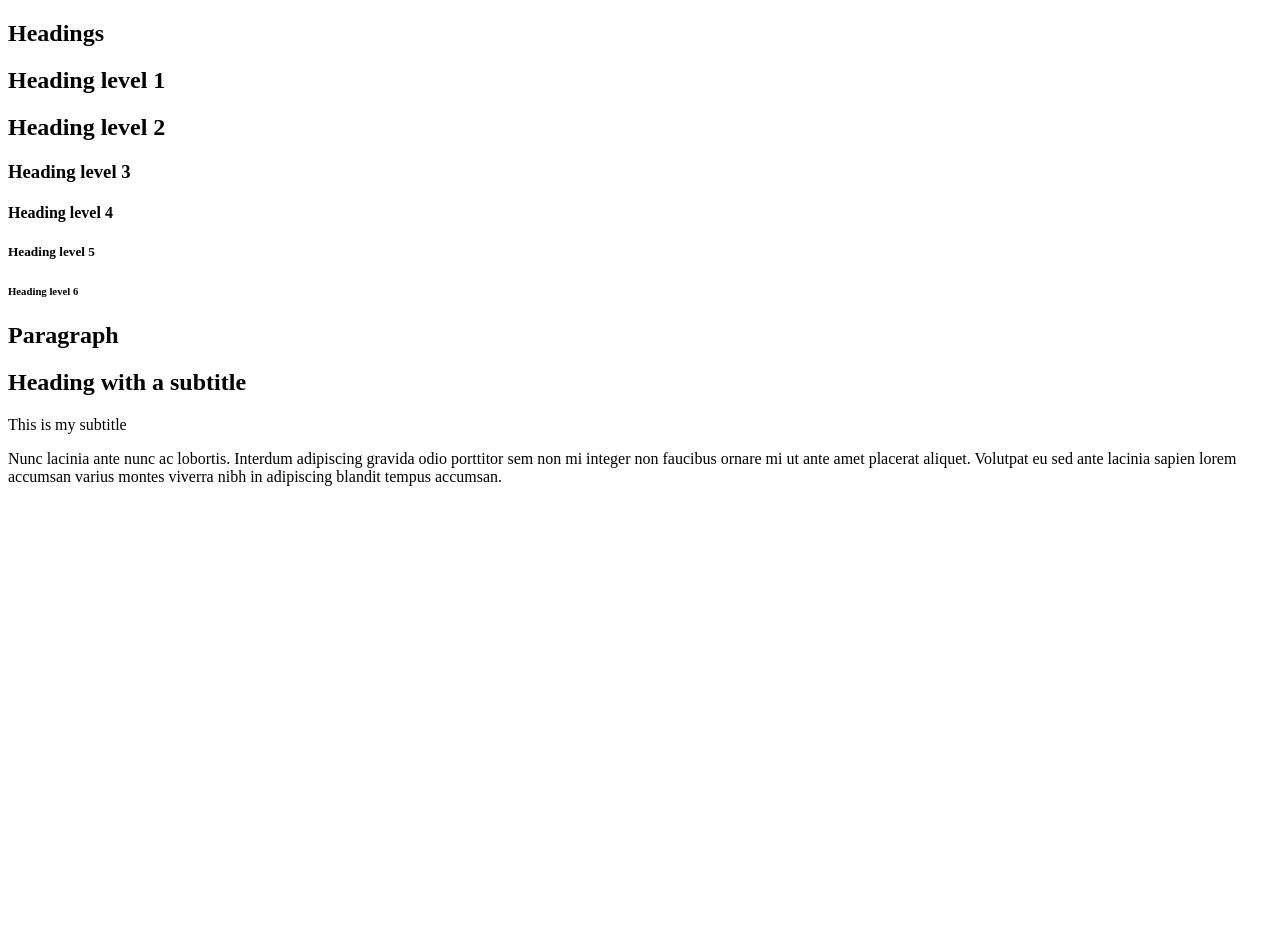
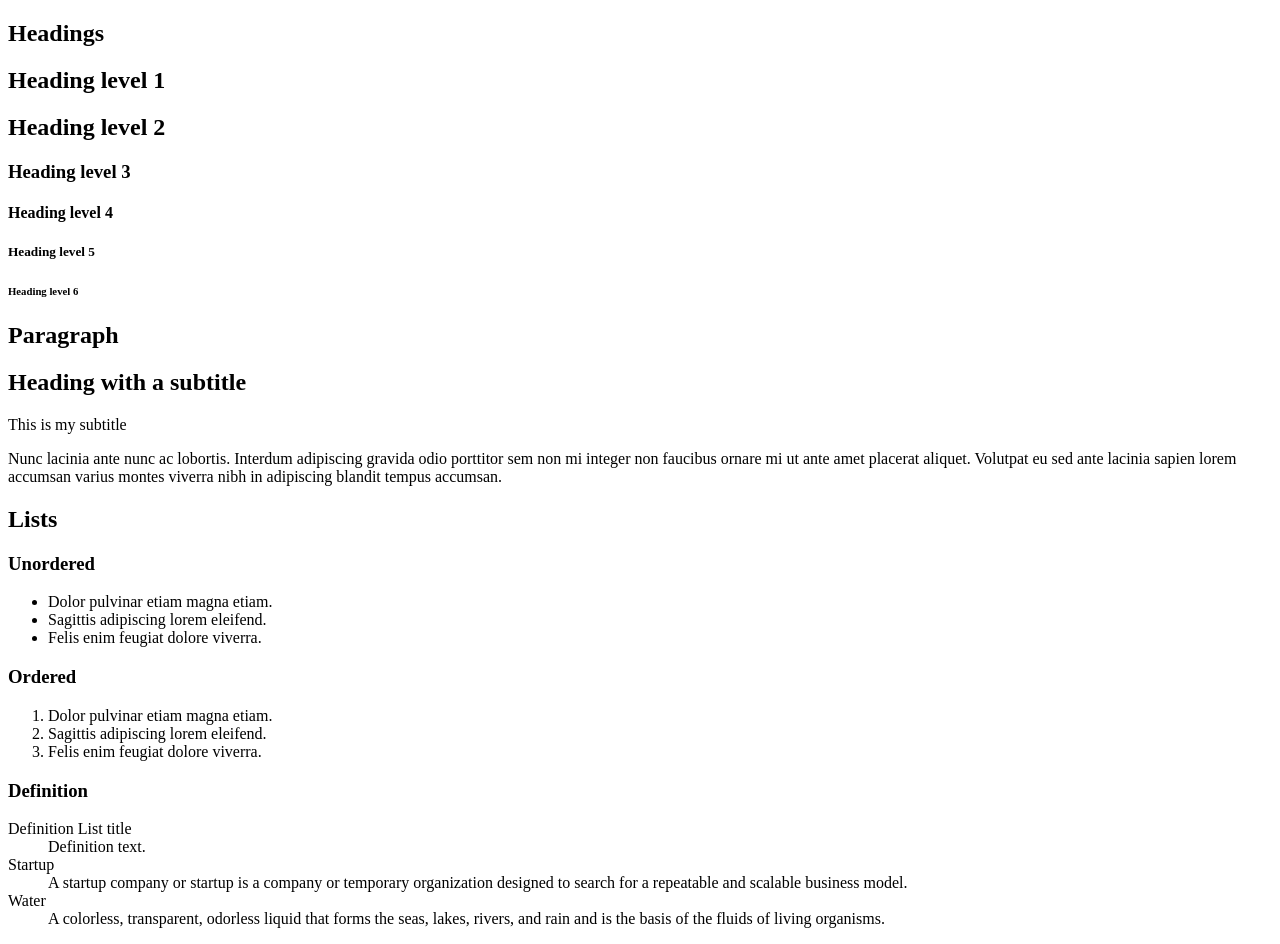
Before and after one commit to edemdj/holbertonschool-web_front_end, a plain HTML site: page html_advanced/26-styleguide.html in a window 1280 px wide. Before the commit the page ends 800 px from the top, so only its background shows below. Drawn offline with Linux system fonts and the light colour scheme.

Commit message:
Examples of lists for the styleguide

```diff
--- a/html_advanced/26-styleguide.html
+++ b/html_advanced/26-styleguide.html
@@ -1,7 +1,7 @@
 <!DOCTYPE html>
 <html lang="en" dir="ltr">
     <head>
-    <meta charset="UTF-8">
+        <meta charset="utf-8">
         <meta name="viewport" content="width=device-width, initial-scale=1.0, viewport-fit=cover">
         <title>Styleguide - Techium</title>
         <meta name="description" content="Techium is a digital agency">
@@ -9,10 +9,7 @@
         <link rel="icon" type="image/png" href="./favicon.png">
     </head>
     <body>
-    <header>
-
-    </header>
-
+		  <header></header>
   		<main>
             <section>
                 <header>
@@ -28,16 +25,41 @@
             <section>
                 <header>
                     <h2>Paragraph</h2>
+                    <h2>Heading with a subtitle</h2>
+                    <p>This is my subtitle</p>
+                    <p>Nunc lacinia ante nunc ac lobortis. Interdum adipiscing gravida odio porttitor sem non mi integer non faucibus ornare mi ut ante amet placerat aliquet. Volutpat eu sed ante lacinia sapien lorem accumsan varius montes viverra nibh in adipiscing blandit tempus accumsan.</p>
                 </header>
-            <h2>Heading with a subtitle</h2>
-            <P>This is my subtitle</P>
-            <P>Nunc lacinia ante nunc ac lobortis. Interdum adipiscing gravida odio porttitor sem non mi integer non faucibus ornare mi ut ante amet placerat aliquet. Volutpat eu sed ante lacinia sapien lorem accumsan varius montes viverra nibh in adipiscing blandit tempus accumsan.</P>
+            </section>
+            <!-- Lists -->
+            <section>
+                <header>
+                    <h2>Lists</h2>
+                </header>
+                <div>
+                    <h3>Unordered</h3>
+                    <ul>
+                        <li>Dolor pulvinar etiam magna etiam.</li>
+                        <li>Sagittis adipiscing lorem eleifend.</li>
+                        <li>Felis enim feugiat dolore viverra.</li>
+                    </ul>
+                    <h3>Ordered</h3>
+                    <ol>
+                        <li>Dolor pulvinar etiam magna etiam.</li>
+                        <li>Sagittis adipiscing lorem eleifend.</li>
+                        <li>Felis enim feugiat dolore viverra.</li>
+                    </ol>
+                    <h3>Definition</h3>
+                    <dl>
+                        <dt>Definition List title</dt>
+                        <dd>Definition text.</dd>
+                        <dt>Startup</dt>
+                        <dd> A startup company or startup is a company or temporary organization designed to search for a repeatable and scalable business model.</dd>
+                        <dt>Water</dt>
+                        <dd>A colorless, transparent, odorless liquid that forms the seas, lakes, rivers, and rain and is the basis of the fluids of living organisms.</dd>
+                    </dl>
+                </div>
             </section>
         </main>
-
-    <footer>
-
-    </footer>
-    <!-- Contenu de la page -->
+		  <footer></footer>
     </body>
 </html>
```
Lines whose indentation alone changed are shown as unchanged.
